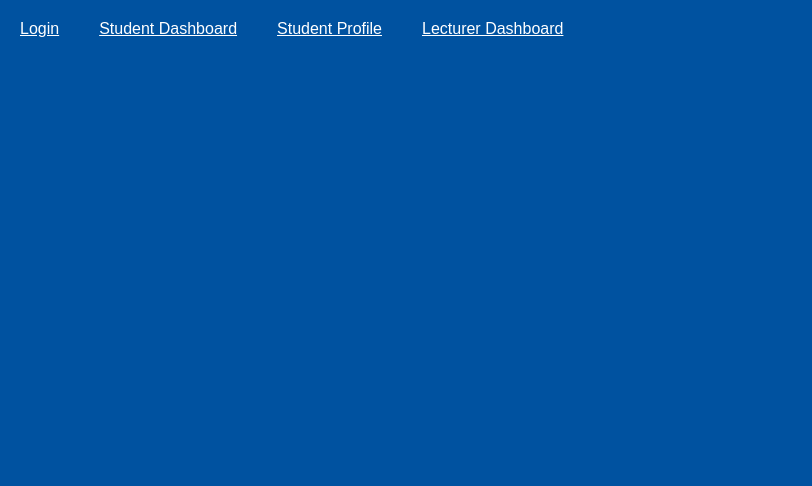
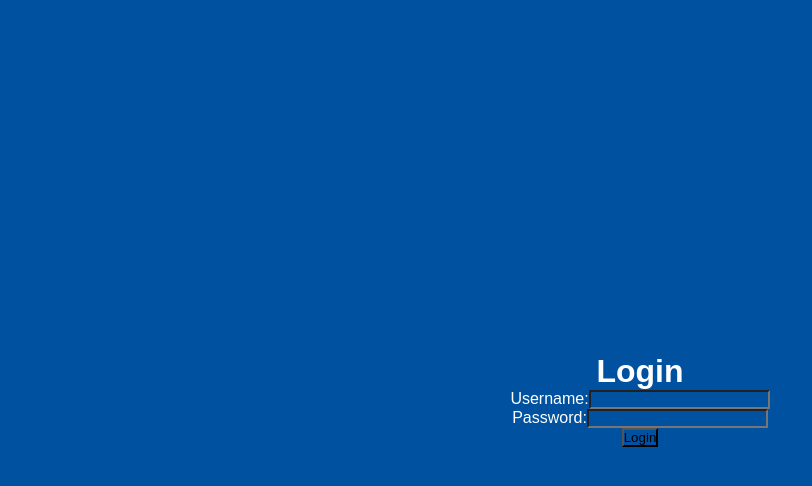
Before and after one commit to MunyaradziMagura/Student-Attendance-System, a React (Create React App) app in the folder client/student-attendence-system/: page / in a window 1280 px wide. Shown: the top 486 px of the page, without its empty margins (0-812 px from the left). Built offline with nearby package versions, Linux system fonts and the light colour scheme.

Commit message:
Removed redundant page routing.

```diff
--- a/client/student-attendence-system/src/App.js
+++ b/client/student-attendence-system/src/App.js
@@ -3,27 +3,12 @@ import React from 'react';
 import { BrowserRouter as Router, Routes, Route, Link } from 'react-router-dom'
 import './styles/index.css';
 import Login from './pages/Login';
-import StudentDashboard from './pages/StudentDashboard';
-import StudentProfile from './pages/StudentProfile';
-import LecturerDashboard from './pages/LecturerDashboard';
+
 
 function App() {
   return (
     <div className="App">
-      <Router>
-        <nav>
-          <Link to="/login" style={{padding: 20}}>Login</Link>
-          <Link to="/studentdashboard" style={{padding: 20}}>Student Dashboard</Link>
-          <Link to="/studentprofile" style={{padding: 20}}>Student Profile</Link>
-          <Link to="/lecturerdashboard" style={{padding: 20}}>Lecturer Dashboard</Link>
-        </nav>
-        <Routes>
-          <Route path="/studentdashboard" element={<StudentDashboard/>}/>
-          <Route path="/login" element={<Login/>}/>
-          <Route path="/studentprofile" element={<StudentProfile/>}/>
-          <Route path="/lecturerdashboard" element={<LecturerDashboard/>}/>
-        </Routes>
-      </Router>
+      <Login />
     </div>
 
   );
```
